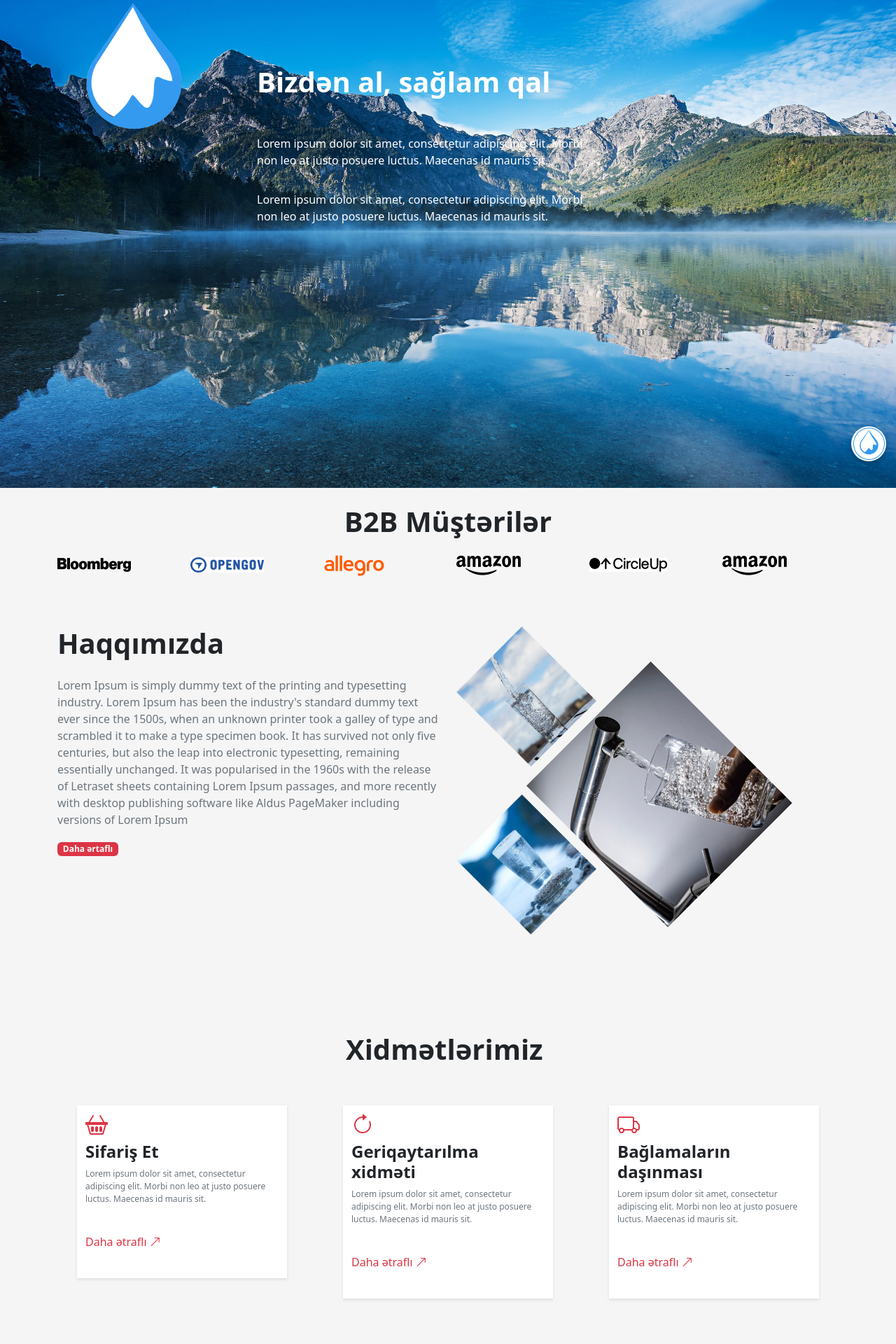
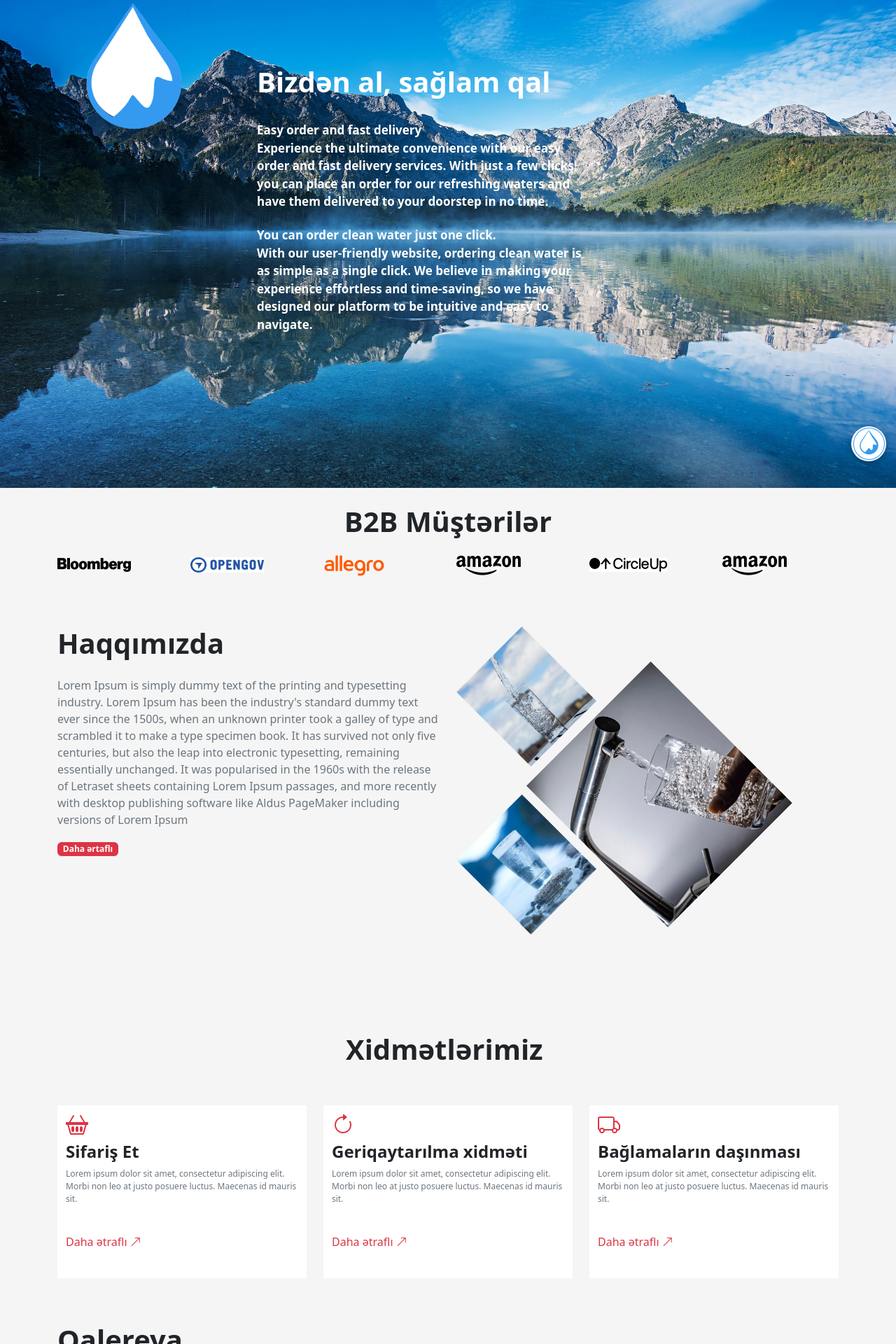
Before and after one commit to ArifBabayev05/ISU, a React (Create React App) app: page / in a window 1280 px wide. Shown: the part 111-2031 px from the top of the page at 70% size. Built offline with nearby package versions, Linux system fonts and the light colour scheme.

Commit message:
fix names

```diff
--- a/src/components/BlogForListComponent.js
+++ b/src/components/BlogForListComponent.js
@@ -1,7 +1,9 @@
 import axios from 'axios'
 import React, { useEffect, useState } from 'react'
 import { Link } from 'react-router-dom'
-import Image from "../images/games-category.png"
+
+import Image from '../images/bottle.png'
+
 import "../style/BlogCard.css"
 const BlogForListComponent = (props) => {
     const [data, setData] = useState([])
@@ -17,12 +19,12 @@ const BlogForListComponent = (props) => {
         <div className="col">
             <div className='border-0 rounded container'>
                 <Link id='cards' to={`/blog-detail/${props.product.id}`} style={{ textDecoration: 'none' }}>
-                    <div width='150' className="card-body bodyy pt-0 mt-4">
-                        <div className="card">
-                            <img src={props.product.image} alt="Card" className="card-image" />
-                            <div className="card-content">
-                                <h2 className="card-title">{props.product.title.slice(0, 10)}</h2>
-                                <p className="card-description">{props.product.description.slice(0, 80)}...</p>
+                    <div width='150' className="cardd-body bodyy pt-0 mt-4">
+                        <div className="cardd">
+                            <img src={Image} alt="Cardd" className="cardd-image" />
+                            <div className="cardd-content">
+                                <h2 className="cardd-title">{props.product.title.slice(0, 10)}</h2>
+                                <p className="cardd-description">{props.product.description.slice(0, 80)}...</p>
                                 <div>
                                     <button className="view-more-button">Daha Ətraflı {  }
                                         <i class="bi bi-arrow-up-right"></i>
--- a/src/components/ProductCarouselComponent.js
+++ b/src/components/ProductCarouselComponent.js
@@ -19,11 +19,13 @@ const ProductCarouselComponent = () => {
                         <div className='mt-5 text text-white'>
                             <h1 className='fs-1 fw-bold'>Bizdən al, sağlam qal</h1>
                             <p className='t1'>
-                                Lorem ipsum dolor sit amet, consectetur adipiscing elit. Morbi non leo at justo posuere luctus. Maecenas id mauris sit.
+                                You can order clean water just one click. <br/>
+                                With our user-friendly website, ordering clean water is as simple as a single click. We believe in making your experience effortless and time-saving, so we have designed our platform to be intuitive and easy to navigate.
                             </p>
 
                             <p>
-                                Lorem ipsum dolor sit amet, consectetur adipiscing elit. Morbi non leo at justo posuere luctus. Maecenas id mauris sit.
+                                Easy order and fast delivery <br />
+                                Experience the ultimate convenience with our easy order and fast delivery services. With just a few clicks, you can place an order for our refreshing waters and have them delivered to your doorstep in no time.
                             </p>
                         </div>
                     </Col>
--- a/src/components/ProductForListComponent.js
+++ b/src/components/ProductForListComponent.js
@@ -29,14 +29,17 @@ const ProductForListComponent = (props) => {
               <div className="widget-49">
                 <div className="widget-49-title-wrapper">
                   <div className="widget-49-date-primary d-flex justify-content-center p-2">
-                    <img style={{ 'width': '60px', 'border-radius': "50px",  }} src={bottleImage} alt='aaa' />
+                    <img style={{ 'width': '60px', 'border-radius': "50px", }} src={bottleImage} alt='aaa' />
                   </div>
                   <div className='priceTag'>15$</div>
                   <div className="widget-49-meeting-info">
-                    <span className="widget-49-pro-title fw-600 text-dark fs-6">{props.product.title}</span>
+                    <span className="widget-49-pro-title fw-600 text-dark fs-6">Badamlı Qazsız Su</span>
                   </div>
                   <div className="widget-49-meeting-info">
-                    <span className="widget-49-pro-description text-secondary">{props.product.description.slice(1, 20)}...</span>
+                    <span className="widget-49-pro-description text-secondary">Mineral su yerin ən dərin qatlarından çıxır, çıxdığı yerin geoloji xüsusiyyətlərini daşıyır və ...</span>
+
+
+
                   </div>
                 </div>
 
--- a/src/components/UserProfileContents/Informations.js
+++ b/src/components/UserProfileContents/Informations.js
@@ -67,7 +67,7 @@ const Informations = () => {
               <input type="password" placeholder='XXXXXXXX' className="form-control rounded-pill" id="confirmPassword" />
             </div>
           </div>
-          <div className="card-bottom">
+          <div className="cardd-bottom">
             <button className="btn btn-primary submit-button">Məlumatları güncəllə</button>
           </div>
         </div>
--- a/src/pages/ProductDetailsPage.js
+++ b/src/pages/ProductDetailsPage.js
@@ -24,19 +24,39 @@ const ProductDetailsPage = (props) => {
 
             <Row className="my-5">
                 <Col className='justify-content-center d-flex' style={{ zIndex: 1 }} md={6}>
-                    <img alt="some value" width='130' src={bottleImage} />
+                    <img style={{ "object-fit": "contain" }} alt="some value" width='130' src={bottleImage} />
 
                 </Col>
                 <Col md={6}>
 
                     <div>
-                        <h3>{data.title}</h3>
+                        {/* <h3>{data.title}</h3> */}
+                        <h3>Badamlı Qazsız Su</h3>
                     </div>
                     <p className="text-danger">Premium</p>
 
                     <div>
                         <p className='text-secondary'>
-                            Lorem Ipsum is simply dummy text of the printing and typesetting industry. Lorem Ipsum has been the industry's standard dummy text ever since the 1500s, when an unknown printer took a galley of type and scrambled it to make a type specimen book. It has survived not only five centuries, but also the leap into electronic typesetting, remaining essentially unchanged. It was popularised in the 1960s with the release of Letraset sheets containing Lorem Ipsum passages, and more recently with desktop publishing software like Aldus PageMaker including versions of Lorem Ipsum
+                            Mineral su yerin ən dərin qatlarından çıxır, çıxdığı yerin geoloji xüsusiyyətlərini daşıyır və maqmadan aldığı karbon qazının təzyiqi ilə səthə çıxır. Bu səbəblə mineral su minerallarla çox zəngindir.<br /> <br />
+
+                            ISU ilə təbii su sifarişi həm sərfəli, həm də rahatdır. 3 ədəd 19 litrlik bidon su sifarişi verənə 1 ədəd pompa ilk sifarişdə hədiyyə olunur. Evlərə su çatdırılması depozitsiz və pulsuzdur.
+                            <br />
+                            <br />
+
+                            Su sifarişi mobil tətbiqdə
+                            <br />
+                            Susifarişi indi mobil tətbiqlə daha asan!  <br />
+                            App ilə su sifarişinin üstünlükləri:  <br />
+                            - Bir toxunuşla sifariş;  <br />
+                            - Rahat seçim imkanı;  <br />
+                            - Sifarişi uyğun zamana planlama;  <br />
+                            - 7/24 sifariş planlama;  <br />
+                            - Yer seçiminin xəritə üzərindən olması;  <br />
+                            <br />
+
+
+                            Mobil tətbiqi yükləyərək sadəcə bir toxunuşla sifarişinizi təsdiqləyin və ISU'dan qapınıza gəlsin!
+
                         </p>
                         <button type="button" style={{ backgroundColor: "var(--light-blue)" }} class="btn text-white rounded-4">Sifariş et</button>
 
--- a/src/style/BlogCard.css
+++ b/src/style/BlogCard.css
@@ -1,4 +1,4 @@
-.card {
+.cardd {
     width: 300px;
     max-height: 400px;
     border-radius: 10px;
@@ -9,7 +9,7 @@
     /* Adds spacing between cards */
 }
 
-.card-image {
+.cardd-image {
     object-fit: contain;
     width: 100%;
     max-height: 200px;
@@ -17,11 +17,11 @@
     padding: 10px;
 }
 
-.card-content {
+.cardd-content {
     padding: 16px;
 }
 
-.card-title {
+.cardd-title {
     color: #000;
     margin-bottom: 8px;
     font-size: 22px;
@@ -30,7 +30,7 @@
     line-height: 22px;
 }
 
-.card-description {
+.cardd-description {
     margin-bottom: 16px;
     color: rgba(24, 24, 24, 0.50);
     font-size: 16px;
--- a/src/style/UserProfile/Informations.css
+++ b/src/style/UserProfile/Informations.css
@@ -3,6 +3,10 @@
     box-shadow: 0px -4px 7px 2px rgba(0, 0, 0, 0.25);
     border-radius: 0 !important;
 }
+/* .card{
+    width: 100% !important;
+    height: auto !important;
+} */
 
 .form-control.rounded-pill {
     border-radius: 50px;
--- a/src/style/homePage.css
+++ b/src/style/homePage.css
@@ -7,7 +7,7 @@
 
 .text {
     height: 25rem;
-    max-width: 500px;
+    max-width: 600px;
     position: absolute;
 }
 .text h1 {
@@ -17,14 +17,15 @@
     position: absolute;
 }
 .text p{
-    top: 200px;
-    font-size: 16px;
+    top: 180px;
+    font-size: 17px;
+    font-weight:600;
     width:30rem;
     position: absolute;
 }
 .text .t1{
-    top: 280px;
-    font-size: 16px;
+    top:330px;
+    font-size: 17px;
     width:30rem;
     position: absolute;
 }
```
